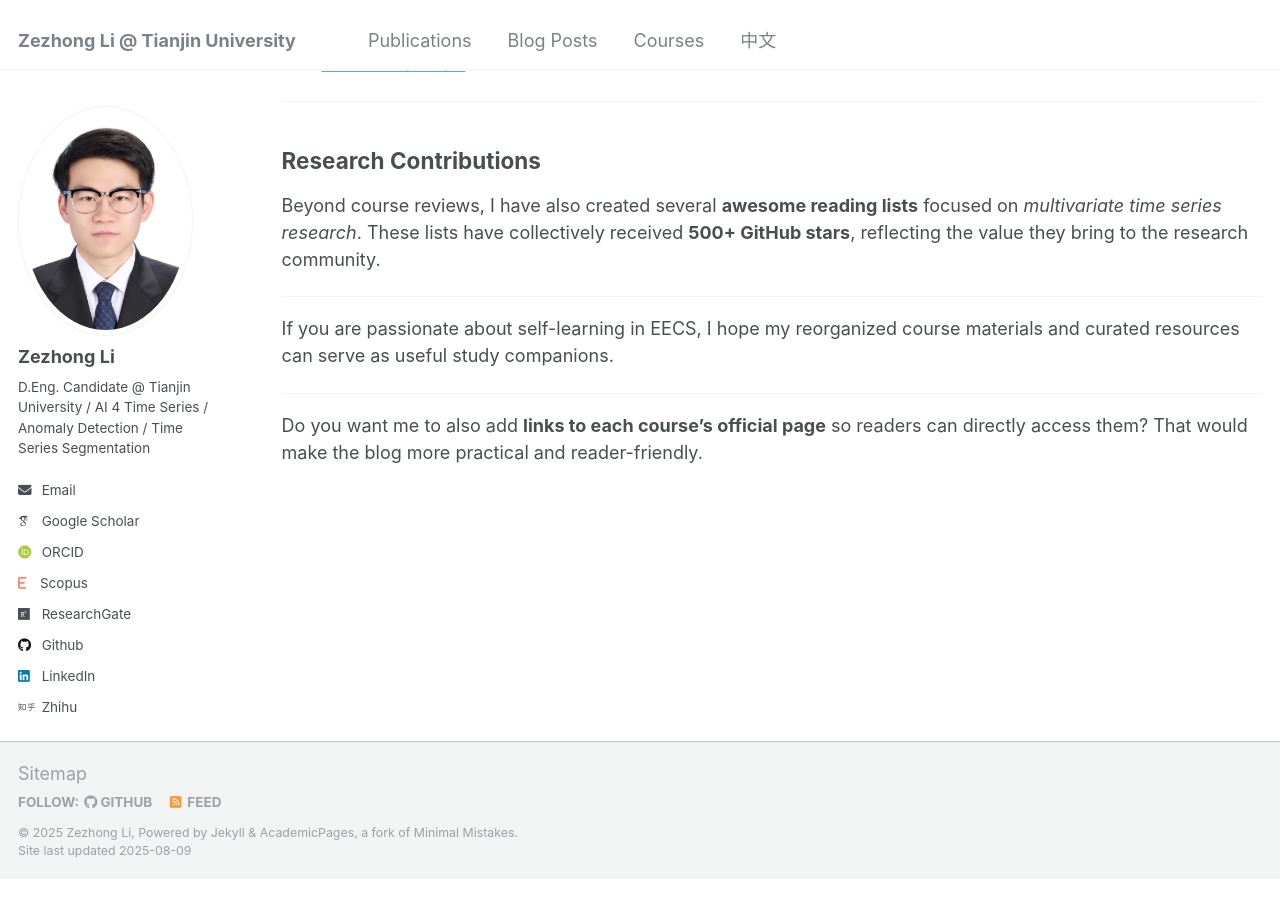
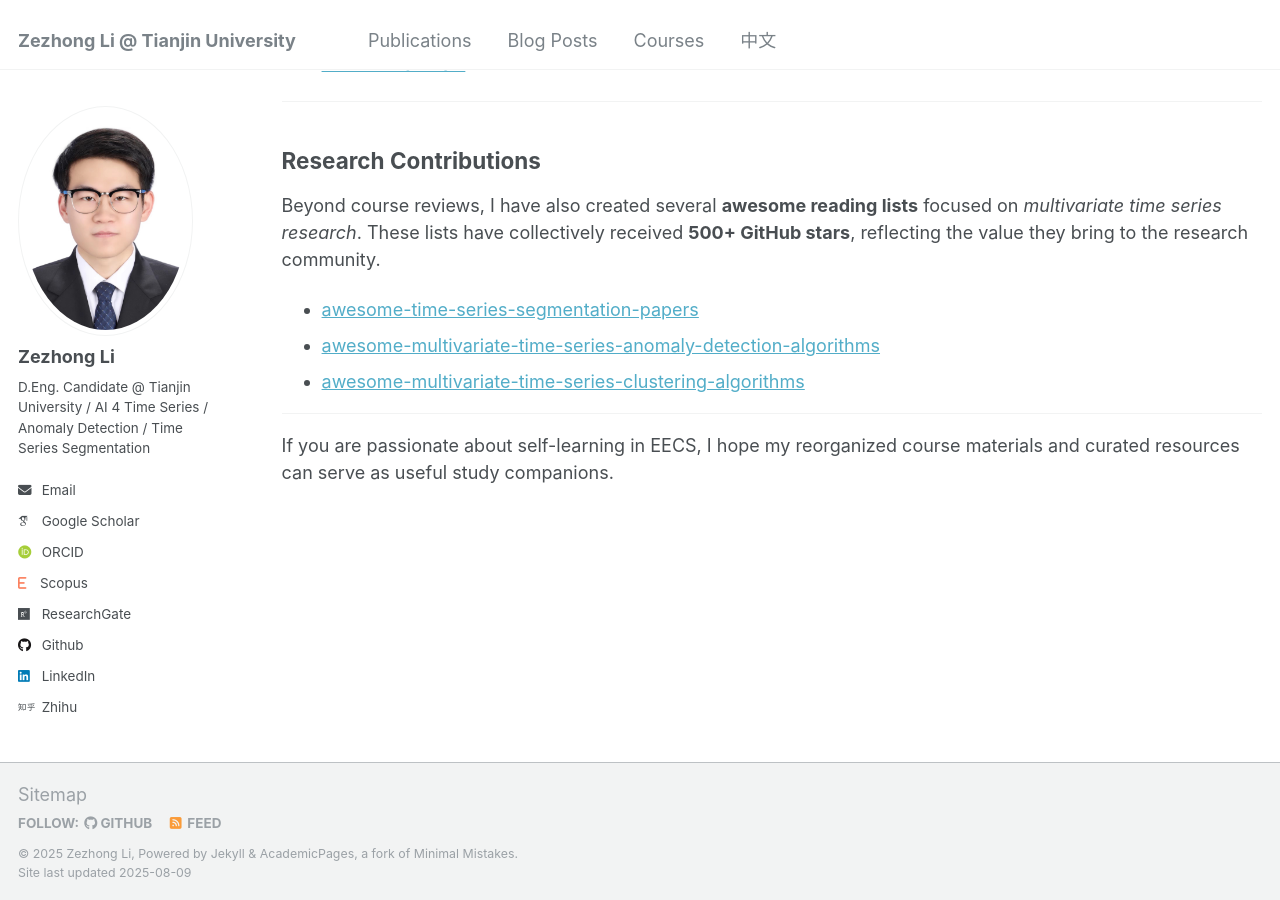
Before and after one commit to lzz19980125/lzz19980125.github.io, a Jekyll site: the page built from _pages/courses.md, in a window 1280 px wide and 900 px high, scrolled down 2460 px. Built offline with Jekyll 4.4.1, drawn with Linux system fonts in a browser that asks for light colours; some web fonts are replaced; before the commit the page ends 3339 px from its top, so only the background shows below that.

Commit message:
Update courses.md

```diff
--- a/_pages/courses.md
+++ b/_pages/courses.md
@@ -97,10 +97,10 @@ A legendary course on distributed computing principles, from consensus protocols
 
 Beyond course reviews, I have also created several **awesome reading lists** focused on *multivariate time series research*. These lists have collectively received **500+ GitHub stars**, reflecting the value they bring to the research community.
 
+- [awesome-time-series-segmentation-papers](https://github.com/lzz19980125/awesome-time-series-segmentation-papers)
+- [awesome-multivariate-time-series-anomaly-detection-algorithms](https://github.com/lzz19980125/awesome-multivariate-time-series-anomaly-detection-algorithms)
+- [awesome-multivariate-time-series-clustering-algorithms](https://github.com/lzz19980125/awesome-multivariate-time-series-clustering-algorithms)
+
 ------
 
 If you are passionate about self-learning in EECS, I hope my reorganized course materials and curated resources can serve as useful study companions.
-
-------
-
-Do you want me to also add **links to each course’s official page** so readers can directly access them? That would make the blog more practical and reader-friendly.
```
